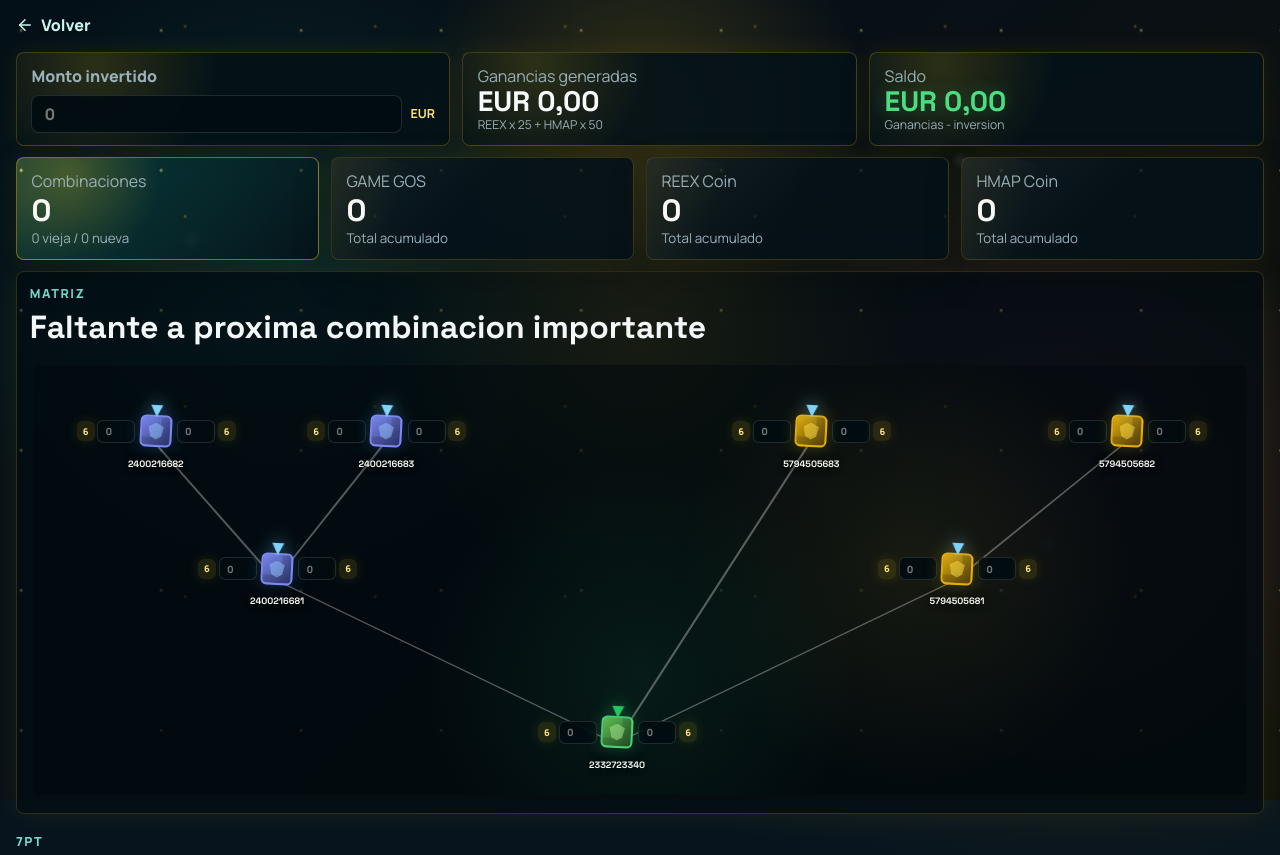
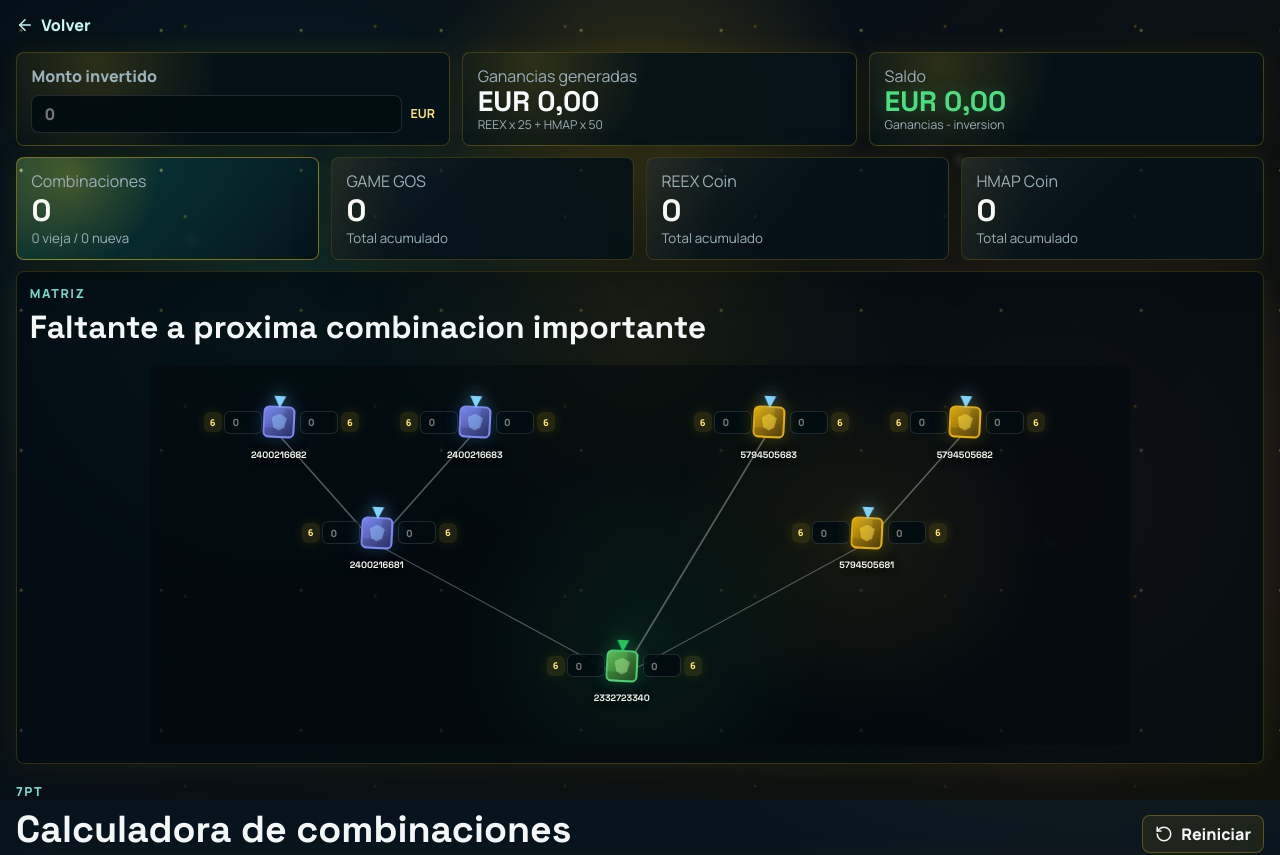
Before and after one commit to alvarogarcia33/metaacademy-calculadoras, a Next.js app: page /calculadora/7pt in a window 1280 px wide. Shown: the top 855 px of the page. Built offline with nearby package versions, Linux system fonts and the light colour scheme.

Commit message:
Center compact token matrix layout

```diff
--- a/src/app/globals.css
+++ b/src/app/globals.css
@@ -548,8 +548,11 @@ select {
 
 .tokenMatrixMap {
   position: relative;
-  min-width: 980px;
-  height: 430px;
+  width: 980px;
+  min-width: 760px;
+  max-width: 100%;
+  height: 380px;
+  margin: 0 auto;
   overflow: hidden;
   border-radius: 8px;
   background:
@@ -576,11 +579,11 @@ select {
 .tokenNode {
   position: absolute;
   display: grid;
-  grid-template-columns: 58px 34px 58px;
+  grid-template-columns: 54px 34px 54px;
   grid-template-rows: auto auto;
   align-items: center;
   gap: 0.18rem 0.26rem;
-  width: 162px;
+  width: 154px;
   min-height: 68px;
   padding: 0.2rem;
   border: 0;
--- a/src/components/calculator/combination-calculator.tsx
+++ b/src/components/calculator/combination-calculator.tsx
@@ -27,13 +27,13 @@ const MATRIX_TOKENS = [
 ];
 
 const MATRIX_NODE_POSITIONS = [
-  { x: 10, y: 18 },
-  { x: 29, y: 18 },
-  { x: 64, y: 18 },
-  { x: 90, y: 18 },
-  { x: 20, y: 50 },
-  { x: 76, y: 50 },
-  { x: 48, y: 88 }
+  { x: 13, y: 18 },
+  { x: 33, y: 18 },
+  { x: 63, y: 18 },
+  { x: 83, y: 18 },
+  { x: 23, y: 47 },
+  { x: 73, y: 47 },
+  { x: 48, y: 82 }
 ];
 
 const MATRIX_LINKS = [
```
